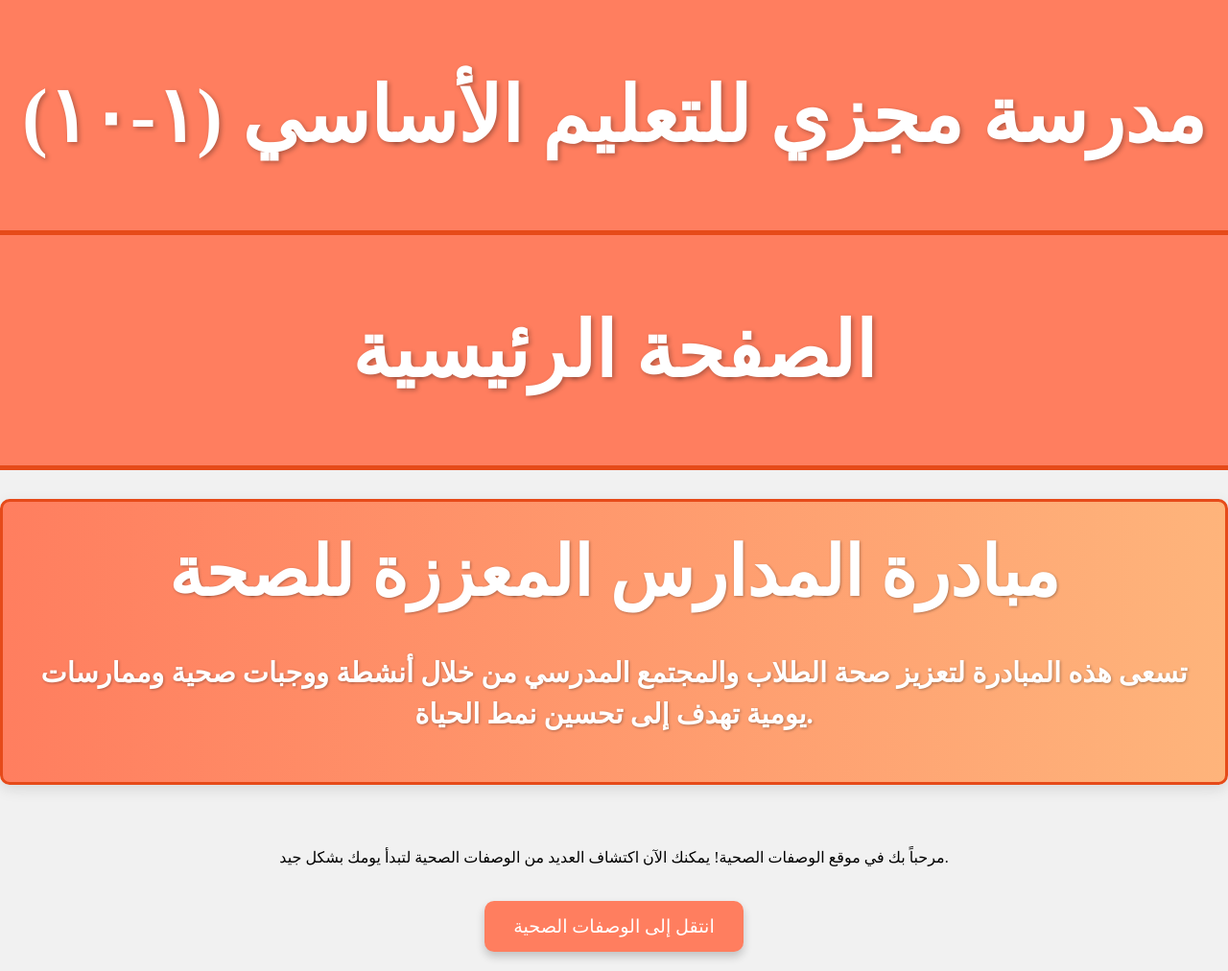
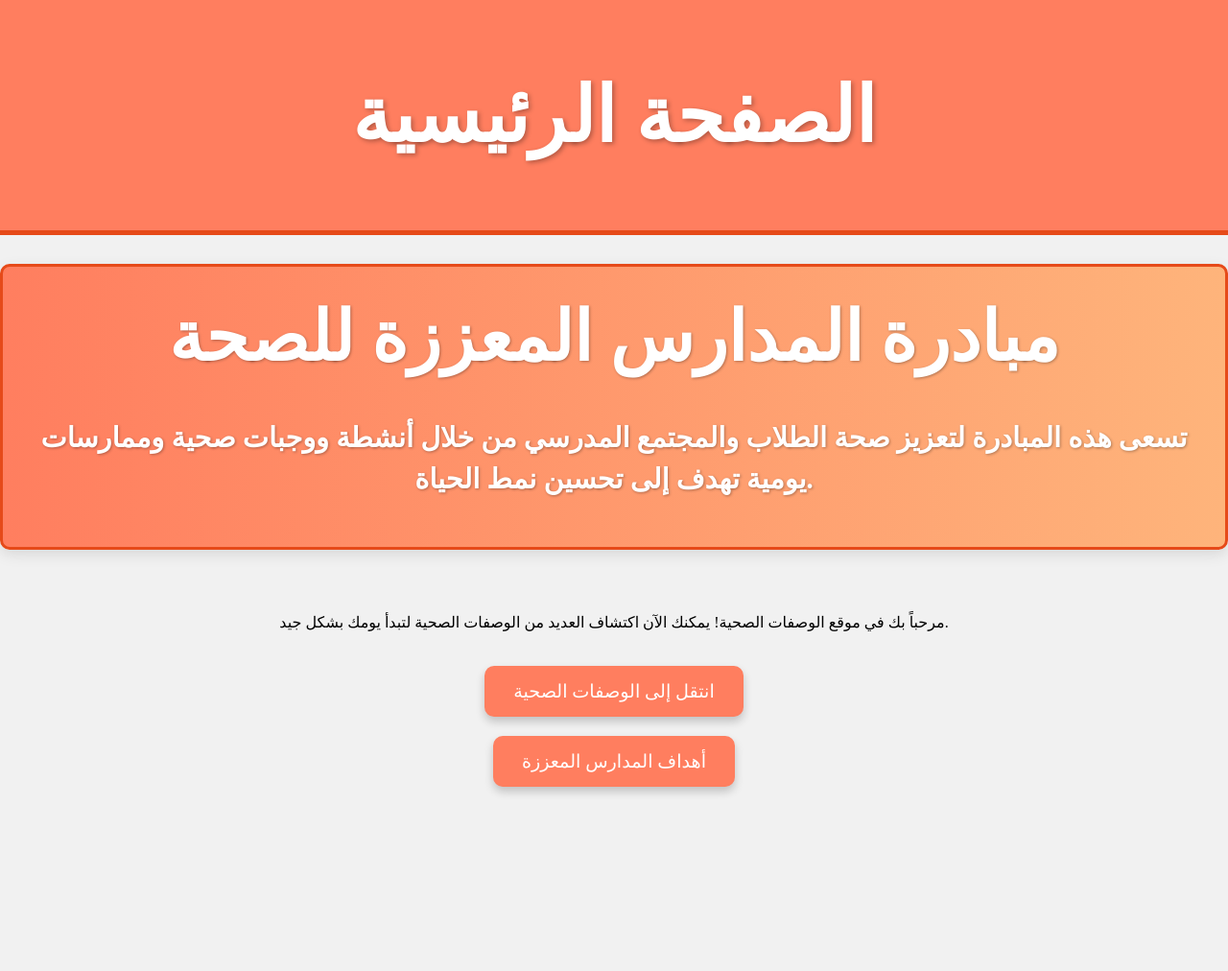
Before and after one commit to saja-am/mijzi_school, a plain HTML site: page index.html in a window 1280 px wide. Shown: the whole page at 96% size. After the commit the page ends 840 px from the top, so only its background shows below. Drawn offline with Linux system fonts and the light colour scheme.

Commit message:
index.html

```diff
--- a/index.html
+++ b/index.html
@@ -1,10 +1,6 @@
 <!DOCTYPE html>
 <html lang="ar">
 <head>
-    <header>
-
-    <h1>مدرسة مجزي للتعليم الأساسي (١-١٠)</h1>
-</header>
     <meta charset="UTF-8">
     <meta name="viewport" content="width=device-width, initial-scale=1.0">
     <title>الصفحة الرئيسية</title>
@@ -77,9 +73,12 @@
 
     <div class="content">
         <p>مرحباً بك في موقع الوصفات الصحية! يمكنك الآن اكتشاف العديد من الوصفات الصحية لتبدأ يومك بشكل جيد.</p>
-        <!-- رابط إلى صفحة الوصفات -->
+
+        <!-- الزر الأول -->
         <a href="recipes.html" class="link-button">انتقل إلى الوصفات الصحية</a>
+        <br>
+        <!-- الزر الثاني -->
+        <a href="goals.html" class="link-button">أهداف المدارس المعززة</a>
     </div>
-
 </body>
 </html>
```
